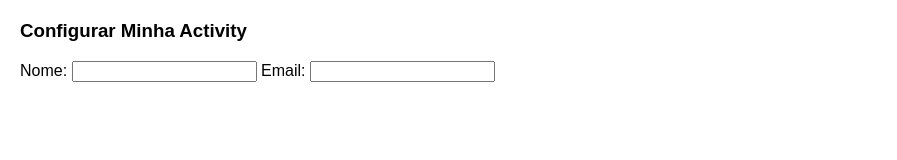
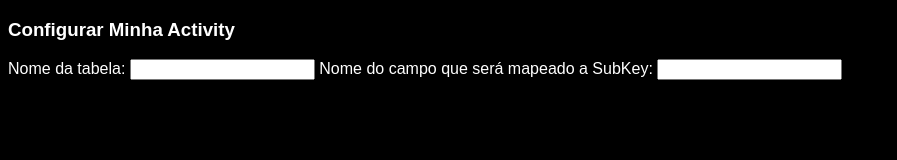
Before and after one commit to yagoluucas/custom-activity, a website: page index.html in a window 1280 px wide. Shown: the whole page, without its empty margins (0-897 px from the left). Drawn offline with Linux system fonts and the light colour scheme.

Commit message:
Testando CSS

```diff
--- a/index.html
+++ b/index.html
@@ -19,15 +19,15 @@
     </script>
   </head>
   <body>
-    <main id="step1" class="step">
+    <main>
       <h3>Configurar Minha Activity</h3>
 
       <form>
-        <label for="name">Nome:</label>
+        <label for="name">Nome da tabela:</label>
         <input type="text" id="name" name="name" required min="3" />
 
-        <label for="email">Email:</label>
-        <input type="email" id="email" name="email" required />
+        <label for="">Nome do campo que será mapeado a SubKey:</label>
+        <input type="text" id="subkey" name="subkey" required min="3" />
       </form>
     </main>
   </body>
--- a/style.css
+++ b/style.css
@@ -1,4 +1,5 @@
 body {
     font-family: Arial, sans-serif;
-    margin: 20px;
+    background: black;
+    color: white;
 }
```
